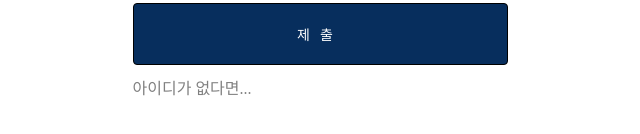
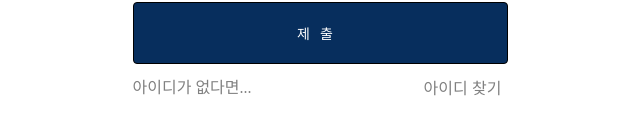
Before and after one commit to HYGGE-capstone/HYGGE-Capstone, a React (Create React App) app in the folder Frontend/ajouloveteam/: page / in a window 1280 px wide. Shown: the part 488-622 px from the top of the page, without its empty margins (320-960 px from the left). Built offline with nearby package versions, Linux system fonts and the light colour scheme.

Commit message:
아이디 찾기 페이지 UI 구현

```diff
--- a/Frontend/ajouloveteam/package.json
+++ b/Frontend/ajouloveteam/package.json
@@ -3,6 +3,9 @@
   "version": "0.1.0",
   "private": true,
   "dependencies": {
+    "@emotion/react": "^11.10.6",
+    "@emotion/styled": "^11.10.6",
+    "@mui/material": "^5.12.0",
     "@testing-library/jest-dom": "^5.16.5",
     "@testing-library/react": "^13.4.0",
     "@testing-library/user-event": "^13.5.0",
--- a/Frontend/ajouloveteam/src/index.css
+++ b/Frontend/ajouloveteam/src/index.css
@@ -141,3 +141,7 @@ hr {
 .auth-wrapper .button {
   -webkit-appearance: none;
 }
+.loginPage-button {
+  display: flex;
+  justify-content: space-between;
+}
--- a/Frontend/ajouloveteam/src/pages/LoginPage.js
+++ b/Frontend/ajouloveteam/src/pages/LoginPage.js
@@ -1,17 +1,35 @@
 import React from "react";
 import { Link } from "react-router-dom";
 import { useState } from "react";
+import Button from "@mui/material/Button";
+import TextField from "@mui/material/TextField";
+import Dialog from "@mui/material/Dialog";
+import DialogActions from "@mui/material/DialogActions";
+import DialogContent from "@mui/material/DialogContent";
+import DialogContentText from "@mui/material/DialogContentText";
+import DialogTitle from "@mui/material/DialogTitle";
 
 function LoginPage() {
   const [id, setId] = useState("");
   const [pwd, setPwd] = useState("");
+  const [email, setEmail] = useState("");
+  const [open, setOpen] = React.useState(false);
   const changeId = (event) => {
     setId(event.target.value);
   };
   const changePwd = (event) => {
     setPwd(event.target.value);
   };
+  const changeEmail = (event) => {
+    setEmail(event.target.value);
+  };
+  const handleClickOpen = () => {
+    setOpen(true);
+  };
 
+  const handleClose = () => {
+    setOpen(false);
+  };
   return (
     <div className="auth-wrapper">
       <div style={{ textAlign: "center" }}>
@@ -30,9 +48,50 @@ function LoginPage() {
         <button className="button" type="button">
           제출
         </button>
-        <Link style={{ color: "gray", textDecoration: "none" }} to="/register">
-          아이디가 없다면...{" "}
-        </Link>
+        <div className="loginPage-button">
+          <Link
+            style={{ color: "gray", textDecoration: "none" }}
+            to="/register"
+          >
+            아이디가 없다면...{" "}
+          </Link>
+          <button
+            type="button"
+            onClick={handleClickOpen}
+            style={{
+              color: "gray",
+              textDecoration: "none",
+              background: "white",
+              border: "none",
+              fontSize: "16px",
+            }}
+          >
+            아이디 찾기
+          </button>
+        </div>
+        <Dialog open={open} onClose={handleClose}>
+          <DialogTitle>아이디 찾기</DialogTitle>
+          <DialogContent>
+            <DialogContentText>
+              아이디 찾기를 위해 이메일을 입력하세요.
+            </DialogContentText>
+            <TextField
+              autoFocus
+              margin="dense"
+              id="name"
+              value={email}
+              onChange={changeEmail}
+              label="Email Address"
+              type="email"
+              fullWidth
+              variant="standard"
+            />
+          </DialogContent>
+          <DialogActions>
+            <Button onClick={handleClose}>확인</Button>
+            <Button onClick={handleClose}>닫기</Button>
+          </DialogActions>
+        </Dialog>
       </form>
     </div>
   );
```
Also changed, not shown: 1 other file (tests, documents, lock files or other folders).
